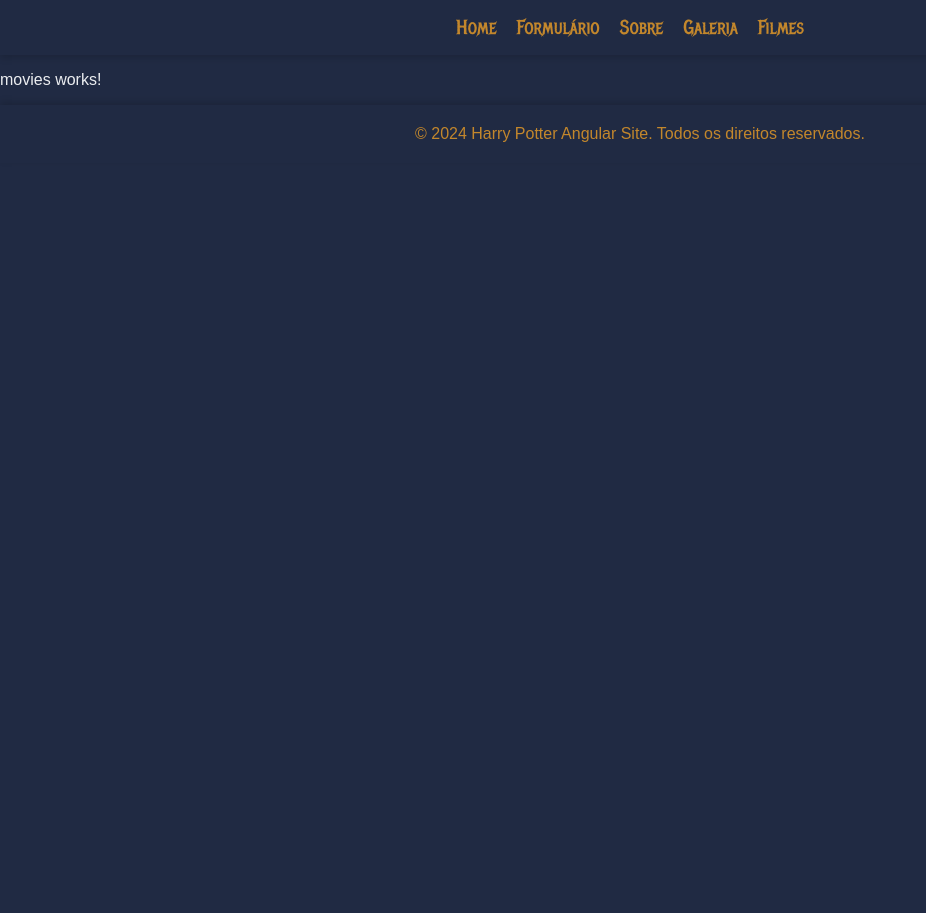
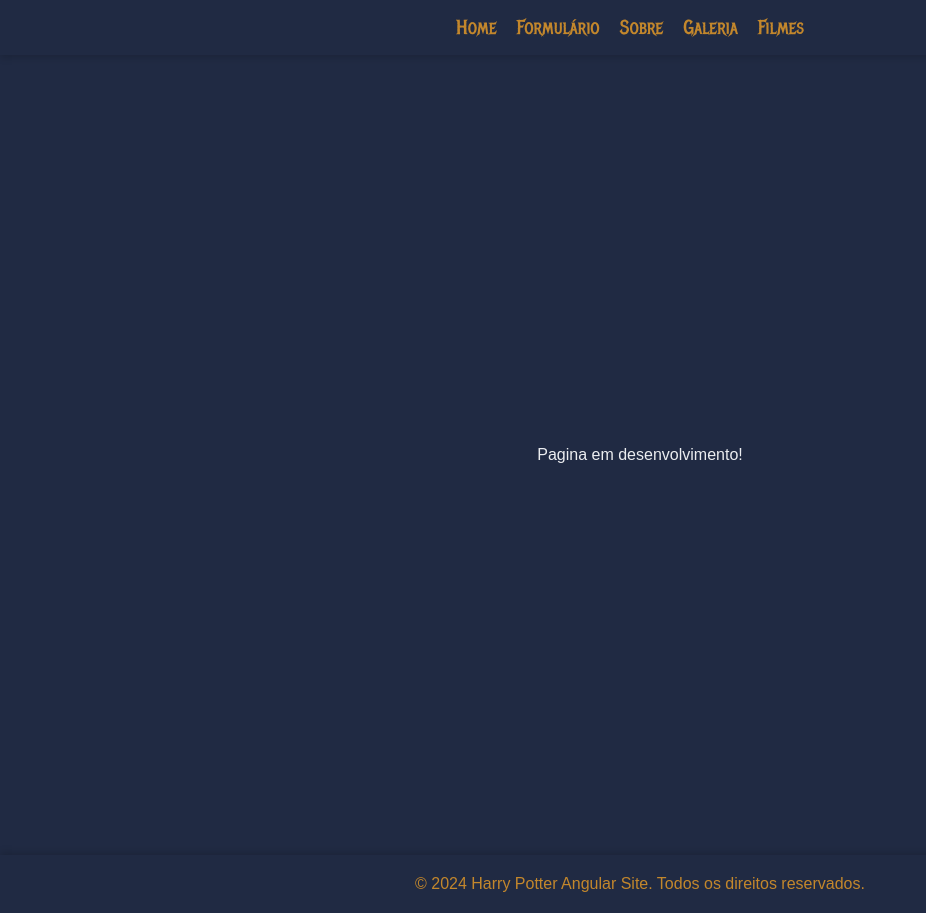
Before and after one commit to rogervargass/harry-potter-angular, an Angular app: page /movies in a window 1280 px wide. Shown: the whole page, without its empty margins (0-926 px from the left). Before the commit the page ends 800 px from the top, so only its background shows below. Built offline with nearby package versions, Linux system fonts and the light colour scheme; a web font is replaced by a local one.

Commit message:
wip: movies page

```diff
--- a/src/app/pages/movies/movies.component.css
+++ b/src/app/pages/movies/movies.component.css
@@ -0,0 +1,5 @@
+main {
+  display: flex;
+  align-items: center;
+  justify-content: center;
+}
--- a/src/app/pages/movies/movies.component.html
+++ b/src/app/pages/movies/movies.component.html
@@ -1 +1 @@
-<p>movies works!</p>
+<main>Pagina em desenvolvimento!</main>
```
